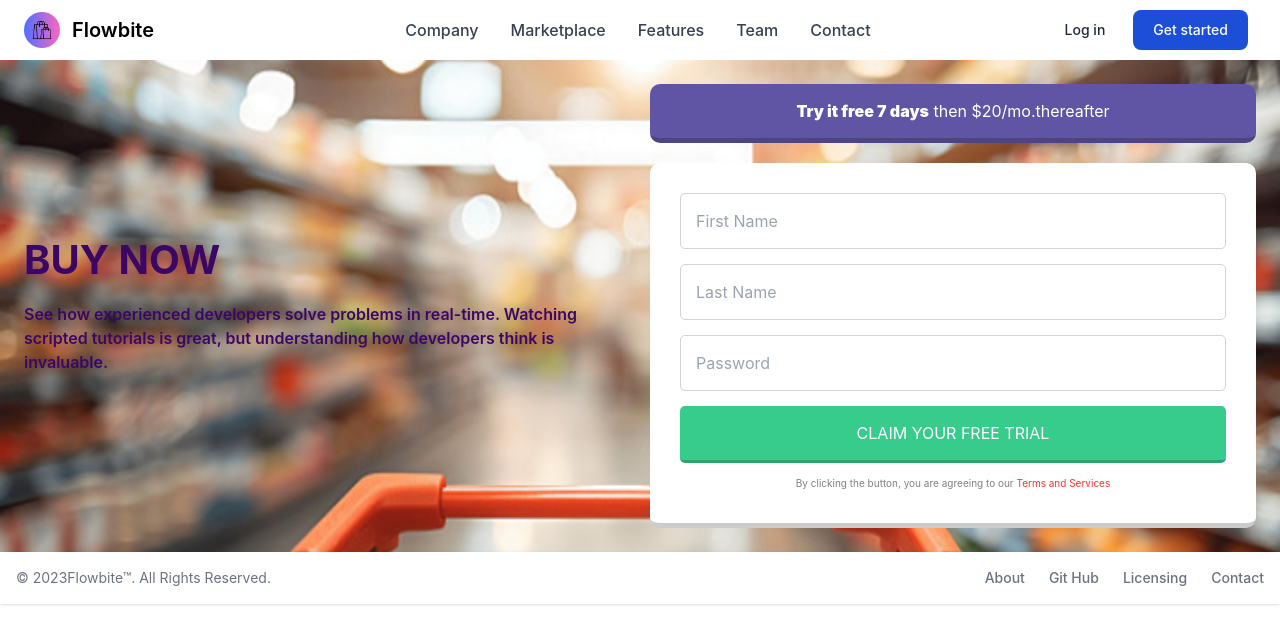
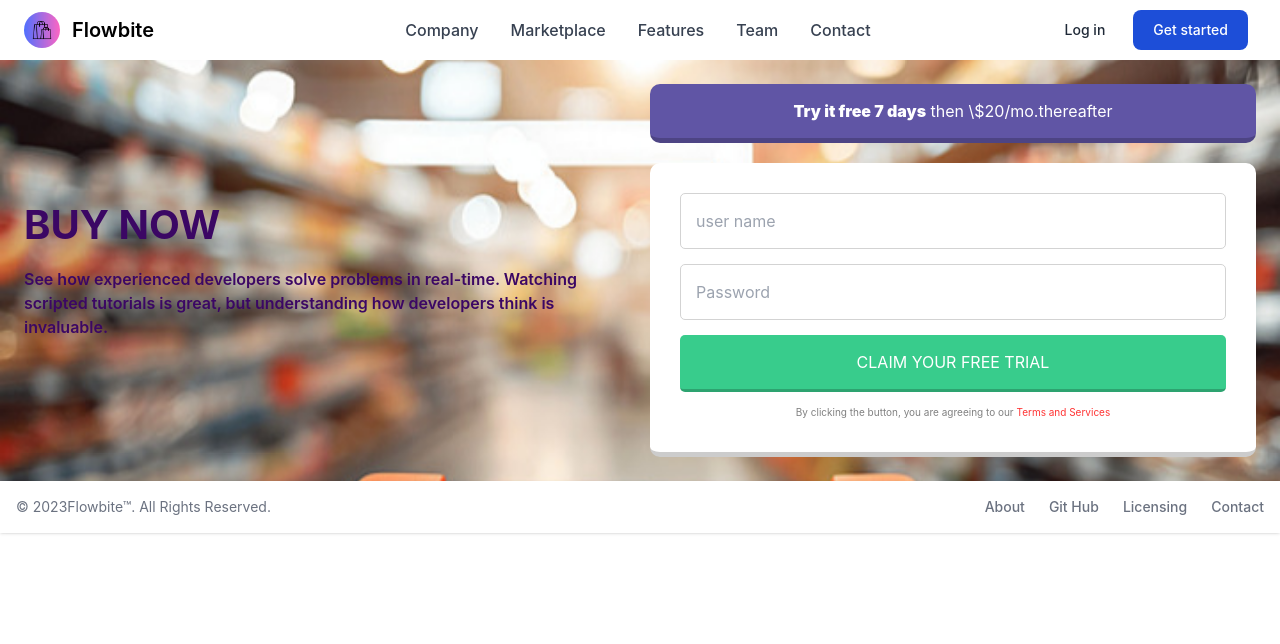
Before and after one commit to MohammadAminFeliAkbari/FullStackShop, a React (Create React App) app: page /signup in a window 1280 px wide. Shown: the top 644 px of the page. Built offline with nearby package versions, Linux system fonts and the light colour scheme.

Commit message:
implemented signup menu

```diff
--- a/src/components/FormSection.jsx
+++ b/src/components/FormSection.jsx
@@ -1,25 +1,14 @@
-import React from "react";
+import React, { useState } from "react";
 import { useFormik } from "formik";
 import "./signUpCss.css";
 
+// Validation function
 const validate = (values) => {
   const errors = {};
-  if (!values.firstName) {
-    errors.firstName = "First Name cannot be empty";
-  } else if (values.firstName.length > 15) {
-    errors.firstName = "Must be 15 characters or less";
-  }
-
-  if (!values.lastName) {
-    errors.lastName = "Last Name cannot be empty";
-  } else if (values.lastName.length > 20) {
-    errors.lastName = "Must be 20 characters or less";
-  }
-
-  if (!values.email) {
-    errors.email = "Email is required";
-  } else if (!/^[A-Z0-9._%+-]+@[A-Z0-9.-]+\.[A-Z]{2,4}$/i.test(values.email)) {
-    errors.email = "Invalid email address";
+  if (!values.userName) {
+    errors.userName = "First Name cannot be empty";
+  } else if (values.userName.length > 15) {
+    errors.userName = "Must be 15 characters or less";
   }
 
   if (!values.password) {
@@ -32,15 +21,29 @@ const validate = (values) => {
 };
 
 function FormSection() {
+  const [Error, setError] = useState("");
   const formik = useFormik({
     initialValues: {
-      firstName: "",
-      lastName: "",
-      email: "",
+      userName: "",
+      password: "", // Include the password field here
     },
     validate,
-    onSubmit: (values) => {
-      alert(JSON.stringify(values, null, 2));
+    onSubmit: async (values) => {
+      console.log(values);
+      const url = `http://127.0.0.1:8000/sign?username=${values.userName}&password=${values.password}`;
+
+      try {
+        const response = await fetch(url);
+
+        if (response.ok) {
+          const data = await response.json();
+          console.log(data);
+          if (data.success == false) setError("invalid username");
+        }
+      } catch (error) {
+        // console.error("Fetch error:", error);
+        // setError("Something went wrong. Please try again later.");
+      }
     },
   });
 
@@ -48,31 +51,22 @@ function FormSection() {
     <div className="section-container ">
       <button className="trial-btn text-white cursor-pointer">
         <span className="text-bold">Try it free 7 days</span> then
-        $20/mo.thereafter
+        \$20/mo.thereafter
       </button>
       <div className="form-container">
         <form onSubmit={formik.handleSubmit}>
           <input
             type="text"
-            placeholder="First Name"
-            name="firstName"
-            id="firstName"
+            placeholder="user name"
+            name="userName"
+            id="userName"
             onChange={formik.handleChange}
-            value={formik.values.firstName}
+            value={formik.values.userName}
           />
-          {formik.errors.firstName ? (
-            <div className="error">{formik.errors.firstName}</div>
-          ) : null}
-          <input
-            type="text"
-            placeholder="Last Name"
-            name="lastName"
-            id="lastName"
-            onChange={formik.handleChange}
-            value={formik.values.lastName}
-          />
-          {formik.errors.lastName ? (
-            <div className="error">{formik.errors.lastName}</div>
+          {formik.errors.userName || Error ? (
+            <div className="error">
+              {Error ? "invalid username" : formik.errors.userName}
+            </div>
           ) : null}
           <input
             type="password"
@@ -80,7 +74,7 @@ function FormSection() {
             name="password"
             id="password"
             onChange={formik.handleChange}
-            value={formik.values.password}
+            value={formik.values.password} // Ensure this is linked to Formik
           />
           {formik.errors.password ? (
             <div className="error">{formik.errors.password}</div>
--- a/src/components/LoginMenu.jsx
+++ b/src/components/LoginMenu.jsx
@@ -1,7 +1,4 @@
 import { useState } from "react";
-import axios from "axios"; // Import Axios
-import Logo from "../image/img.png";
-import { useNavigate, useParams, useSearchParams } from "react-router-dom";
 
 export default function LoginMenu() {
   const [username, setUsername] = useState("");
```
Also changed, not shown: 1 other file (tests, documents, lock files or other folders).
